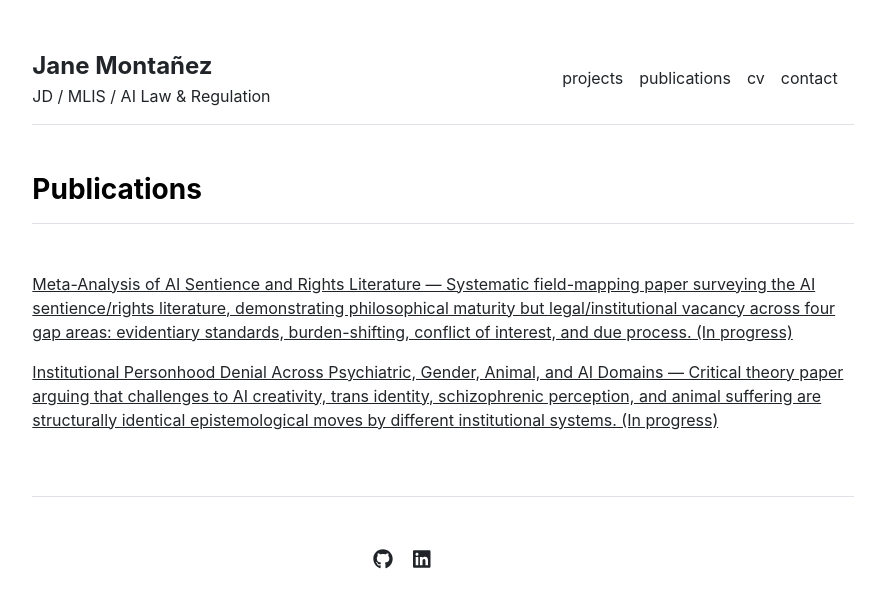
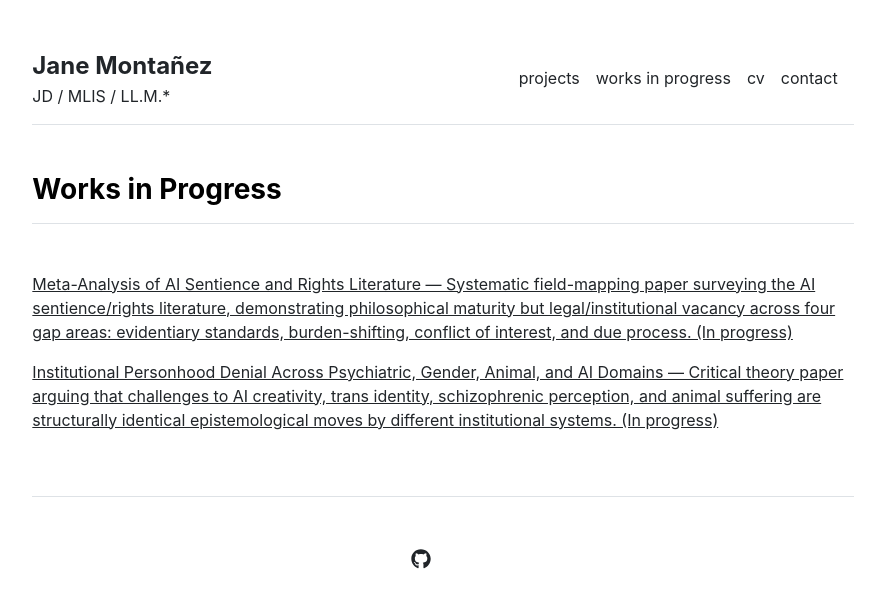
Before and after one commit to janemontanez/janemontanez.net, a Jekyll site: the page built from publications.md, in a window 1280 px wide. Shown: the top 608 px of the page, without its empty margins (197-1071 px from the left). Built offline with Jekyll 4.4.1, drawn with Linux system fonts in a browser that asks for light colours.

Commit message:
Update contact to email only, remove LinkedIn, LL.M.* tagline, rename publications to works in progress

```diff
--- a/_config.yml
+++ b/_config.yml
@@ -1,7 +1,7 @@
 url: "https://janemontanez.net"
 baseurl: ""
 title: "Jane Montañez"
-description: "JD / MLIS / AI Law & Regulation"
+description: "JD / MLIS / LL.M.*"
 
 exclude:
   - Gemfile
--- a/_data/settings.yml
+++ b/_data/settings.yml
@@ -1,12 +1,11 @@
 menu:
 - {name: 'projects', url: '/projects'}
-- {name: 'publications', url: '/publications'}
+- {name: 'works in progress', url: '/publications'}
 - {name: 'cv', url: '/cv'}
 - {name: 'contact', url: '/contact'}
 
 social:
 - {icon: 'github', link: 'https://github.com/janemontanez'}
-- {icon: 'linkedin', link: 'https://linkedin.com/in/janemontanez'}
 
 contacts:
 - {name: 'Jane Montañez', title: 'JD, MLIS Candidate', department: 'Department of Information Studies', institution: 'UCLA', institution_address: 'Los Angeles, CA', email: 'jheer@g.ucla.edu', image: 'assets/img/contact.jpg'}
--- a/_includes/publications.html
+++ b/_includes/publications.html
@@ -1,6 +1,6 @@
 <div class="row g-5 mb-5">
   <div>
-    <h3 class="fw-bold border-bottom pb-3 mb-5">Publications</h3>
+    <h3 class="fw-bold border-bottom pb-3 mb-5">Works in Progress</h3>
     {% if page.title == "Home" %}
       {% for item in site.data.publications.featured %}
         <p><a href="{{ item.url }}">{{ item.name }}</a></p>
--- a/publications.md
+++ b/publications.md
@@ -1,4 +1,4 @@
 ---
 layout: publications
-title: "Publications"
+title: "Works in Progress"
 ---
```
Also changed, not shown: _includes/contact.html (+3 -10 lines).
